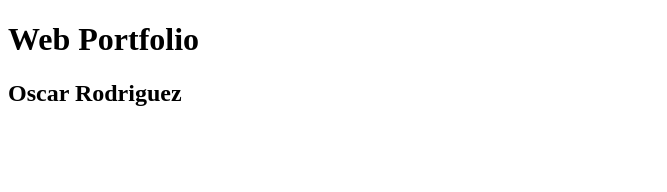
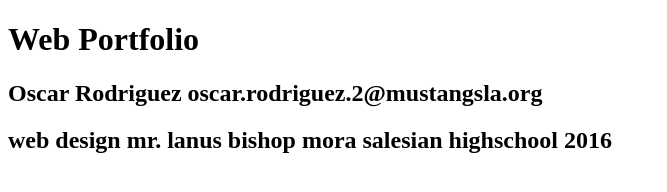
Before and after one commit to OBbros/portfolio_oscarrodriguez, a plain HTML site: page index.html in a window 1280 px wide. Shown: the whole page, without its empty margins (0-667 px from the left). Drawn offline with Linux system fonts and the light colour scheme.

Commit message:
A block of text containing information about you. At a minimum this should include your name and email address. A block of text containing information about the course. This might include information such as the name of the course, teacher, section, school, and year.

```diff
--- a/index.html
+++ b/index.html
@@ -3,7 +3,9 @@
  <head>
    <h1>Web Portfolio</h1>
  </head>
-   <h2>Oscar Rodriguez</h2>
+   <h2>Oscar Rodriguez oscar.rodriguez.2@mustangsla.org</h2>
+   <h2>web design mr. lanus bishop mora salesian highschool 2016</h2>
+
 
  <body>
 
```
